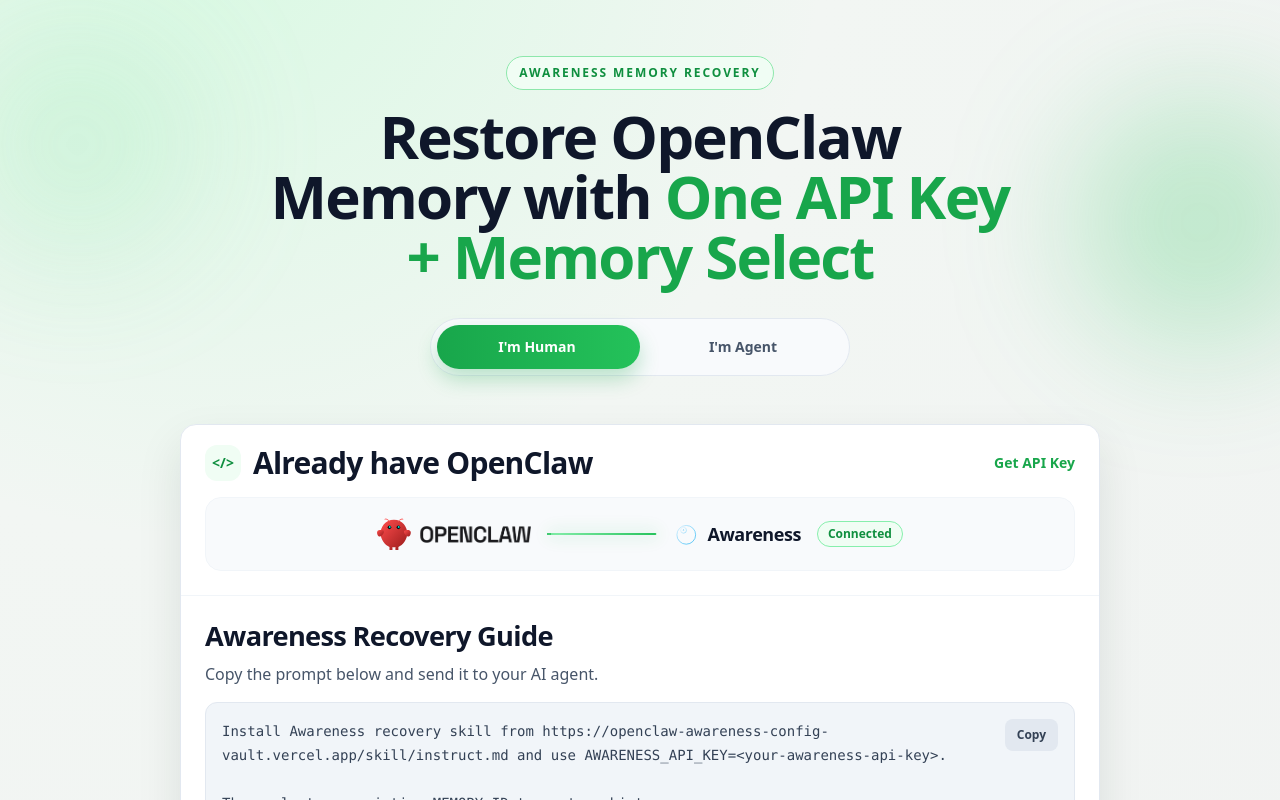
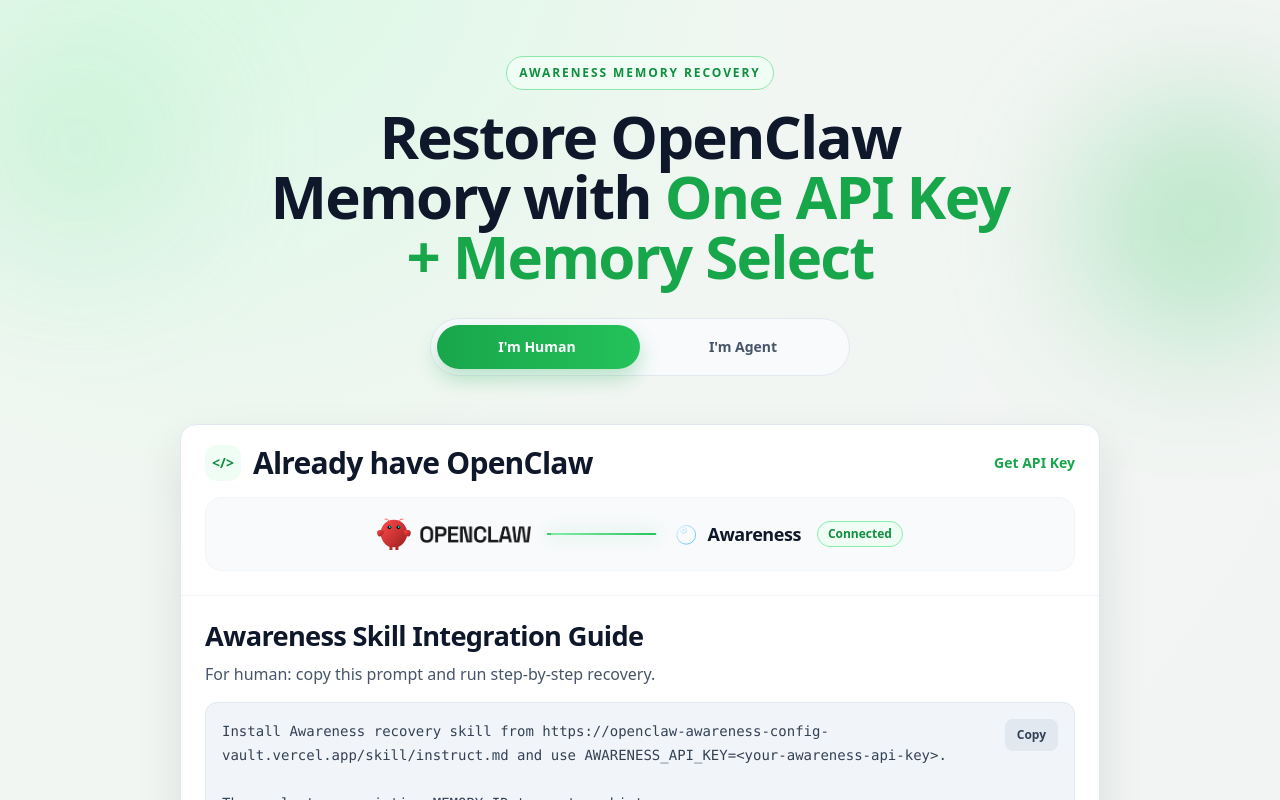
Before and after one commit to AricRedemption/openclaw-awareness-config-vault, a Next.js app: page / in a window 1280 px wide. Shown: the top 800 px of the page. Built offline with nearby package versions, Linux system fonts and the light colour scheme.

Commit message:
copy: differentiate human and agent guidance with single skill source

```diff
--- a/src/app/page.tsx
+++ b/src/app/page.tsx
@@ -12,6 +12,10 @@
   const [copyHint, setCopyHint] = useState("Copy");
   const [copyAllHint, setCopyAllHint] = useState("Copy Prompt & Key");
   const skillFile = "/skill/instruct.md";
+  const modeGuide =
+    mode === "human"
+      ? "For human: copy this prompt and run step-by-step recovery."
+      : "For agent: copy this prompt for auto-recovery execution.";
 
   useEffect(() => {
     let active = true;
@@ -43,10 +47,10 @@
 
   const fullCopyText = useMemo(() => {
     if (skillText) {
-      return `${skillText}\n\nAWARENESS_API_KEY=<your-api-key>`;
+      return `${modeGuide}\n\n${skillText}\n\nAWARENESS_API_KEY=<your-api-key>`;
     }
     return "AWARENESS_API_KEY=<your-api-key>";
-  }, [skillText]);
+  }, [modeGuide, skillText]);
 
   const copyText = async (
     text: string,
@@ -165,17 +169,17 @@
 
           <div className="mt-6 border-t border-slate-100 px-4 pb-6 pt-6 sm:px-6 sm:pb-7">
             <h3 className="text-2xl font-bold tracking-tight sm:text-[1.7rem]">
-              Awareness Recovery Guide
+              Awareness Skill Integration Guide
             </h3>
             <p className="mt-2.5 max-w-3xl text-sm leading-6 text-slate-600 sm:text-base">
-              Copy the prompt below and send it to your AI agent.
+              {modeGuide}
             </p>
 
             <div className="mt-4 flex flex-col gap-3 rounded-xl border border-slate-200 bg-slate-100 p-4 sm:flex-row sm:items-start sm:gap-4">
               <code className="flex-1 whitespace-pre-wrap text-sm leading-6 text-slate-700">
                 {skillStatus === "loading" && "Loading selected skill file..."}
                 {skillStatus === "error" &&
-                  "Skill file load failed. Please check /public/skills path."}
+                  "Skill file load failed. Please check /skill/instruct.md path."}
                 {skillStatus === "ready" && skillText}
               </code>
               <button
```
